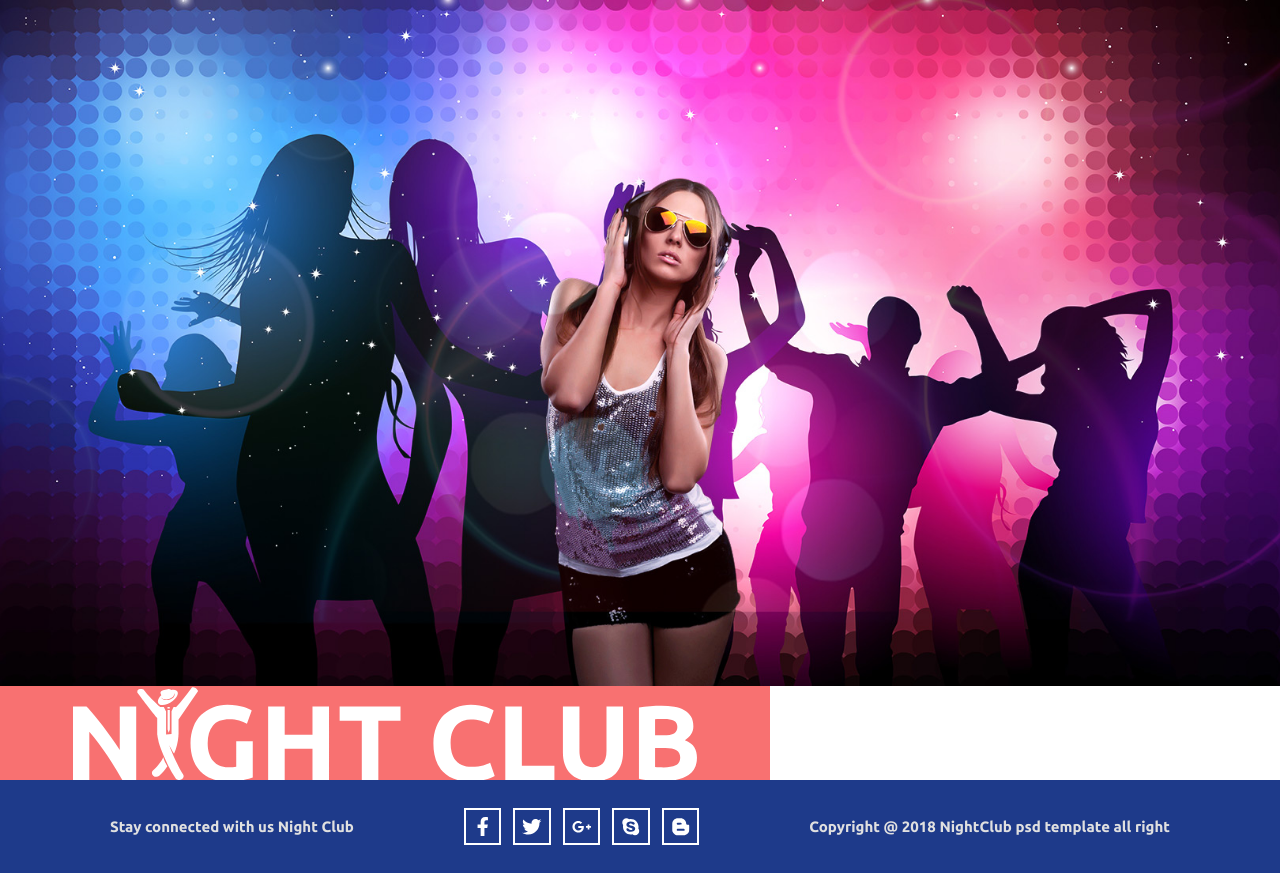
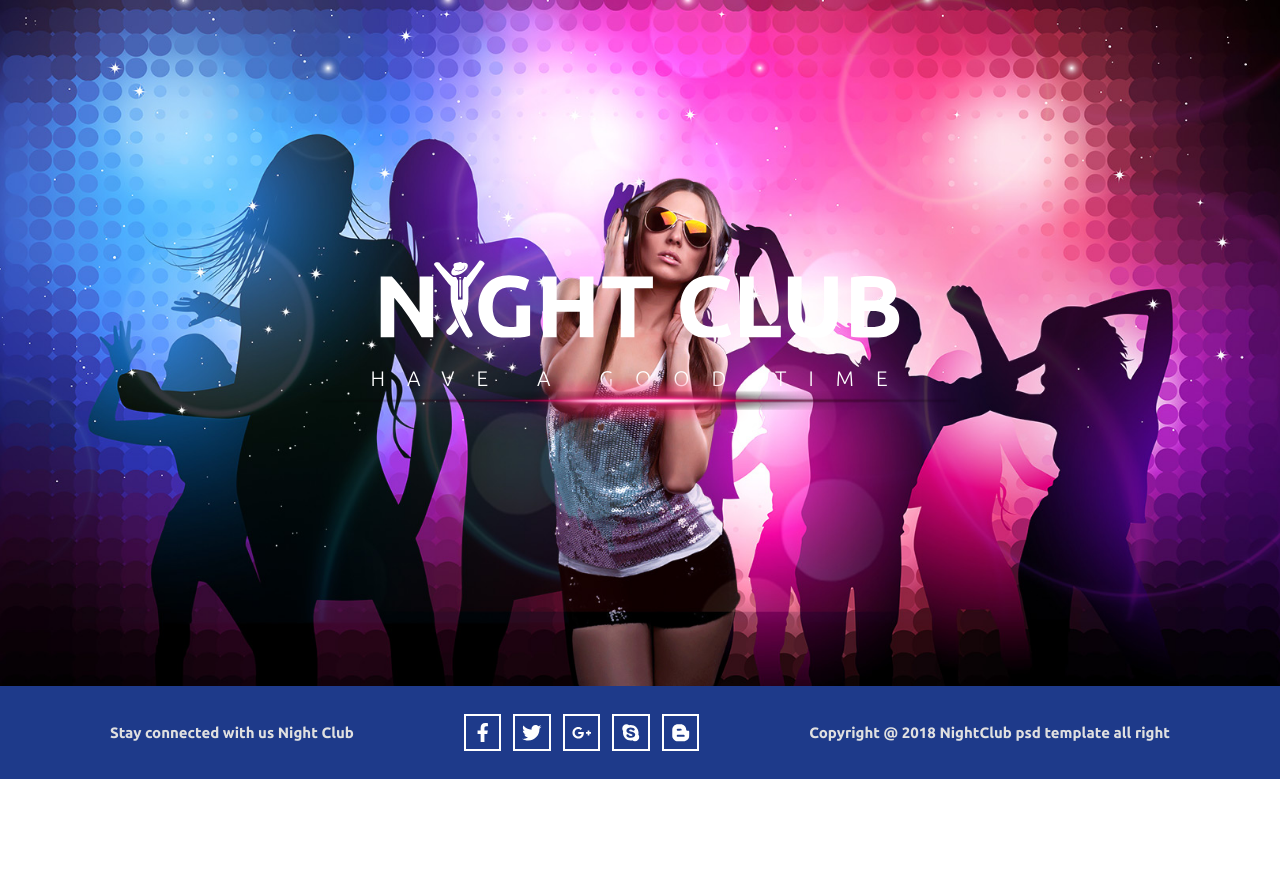
Before and after one commit to ozlemertosun/nightclub, a React (Create React App) app in the folder app/: page / in a window 1280 px wide. After the commit the page ends 800 px from the top, so only its background shows below. Built offline with nearby package versions, Linux system fonts and the light colour scheme.

Commit message:
add motion to hero branch

```diff
--- a/app/package.json
+++ b/app/package.json
@@ -6,6 +6,7 @@
     "@testing-library/jest-dom": "^5.16.5",
     "@testing-library/react": "^13.3.0",
     "@testing-library/user-event": "^13.5.0",
+    "framer-motion": "^7.2.1",
     "react": "^18.2.0",
     "react-dom": "^18.2.0",
     "react-icons": "^4.4.0",
--- a/app/src/assets/components/Hero.js
+++ b/app/src/assets/components/Hero.js
@@ -1,11 +1,30 @@
+import { motion } from "framer-motion";
+
 import hero from "../img/header_bg_2.jpg";
 import Logo from "../img/logo/Logo.svg";
+import bottomline from "../img/bottom_line.png";
 
 const Hero = () => {
   return (
-    <div className="">
-      <img src={hero} alt="" className="" />
-      <img src={Logo} className="bg-red-400" />
+    <div className="relative">
+      <img src={hero} alt="" className="    w-full" />
+      <motion.div className="absolute top-1/2 z-10 -translate-x-1/2 -translate-y-1/2 left-1/2 flex items-center flex-col gap-y-5 text-center">
+        <motion.div
+          animate={{ rotateX: "0deg" }}
+          initial={{ rotateX: "90deg" }}
+          transition={{ duration: 0.7, delay: 0.3 }}
+        >
+          <img src={Logo} className="" />
+        </motion.div>
+        <motion.div
+          initial={{ opacity: 0, y: -100 }}
+          animate={{ opacity: 1, y: 0 }}
+          transition={{ delay: 1 }}
+        >
+          <p className="logotype -mb-3 mt-3">Have a good time</p>
+          <img src={bottomline} alt="" />
+        </motion.div>
+      </motion.div>
     </div>
   );
 };
```
Also changed, not shown: app/src/App.css (line endings or trailing spaces), app/src/assets/img/bottom_line.png (added), 1 other file (tests, documents, lock files or other folders).
